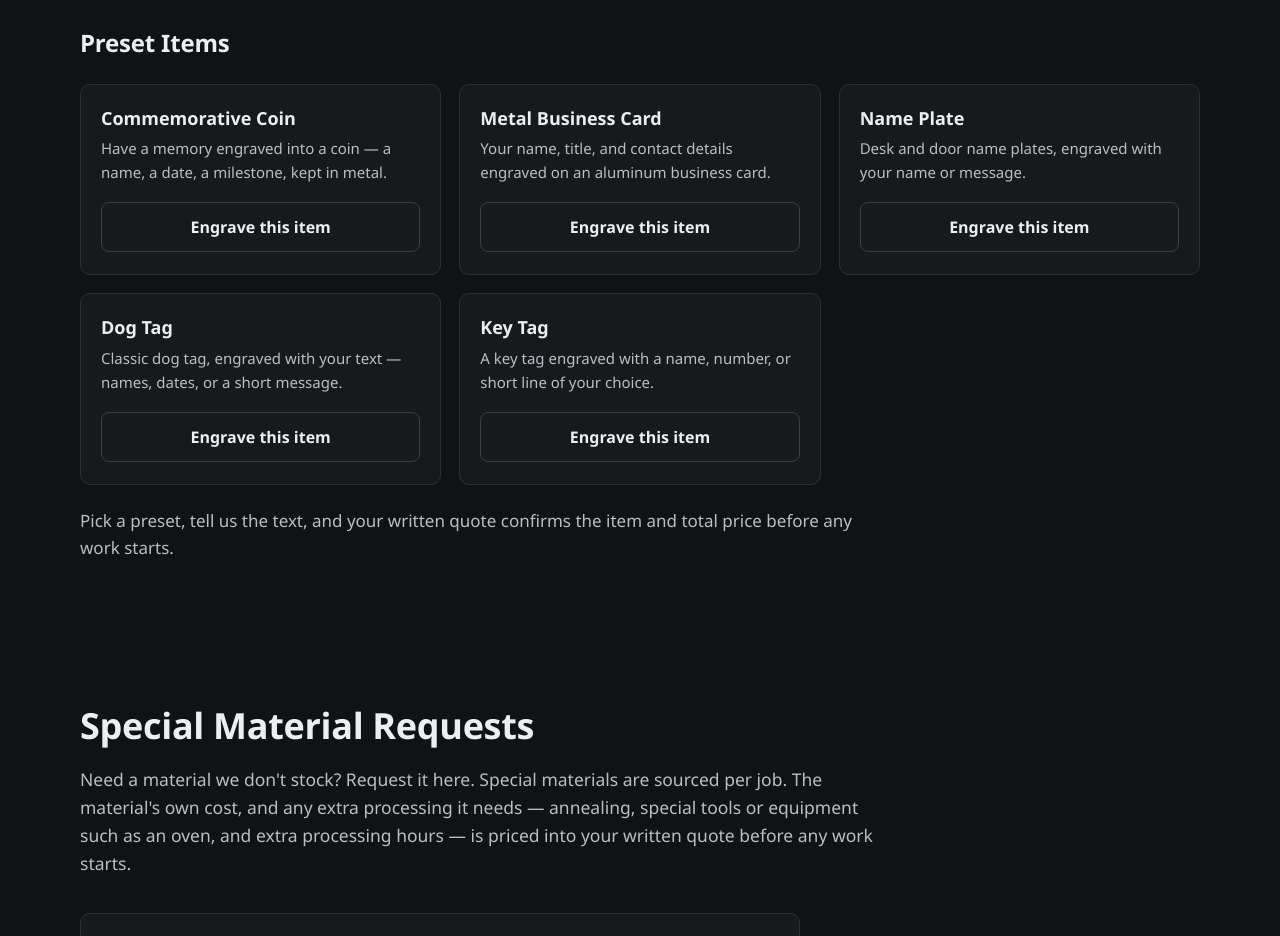
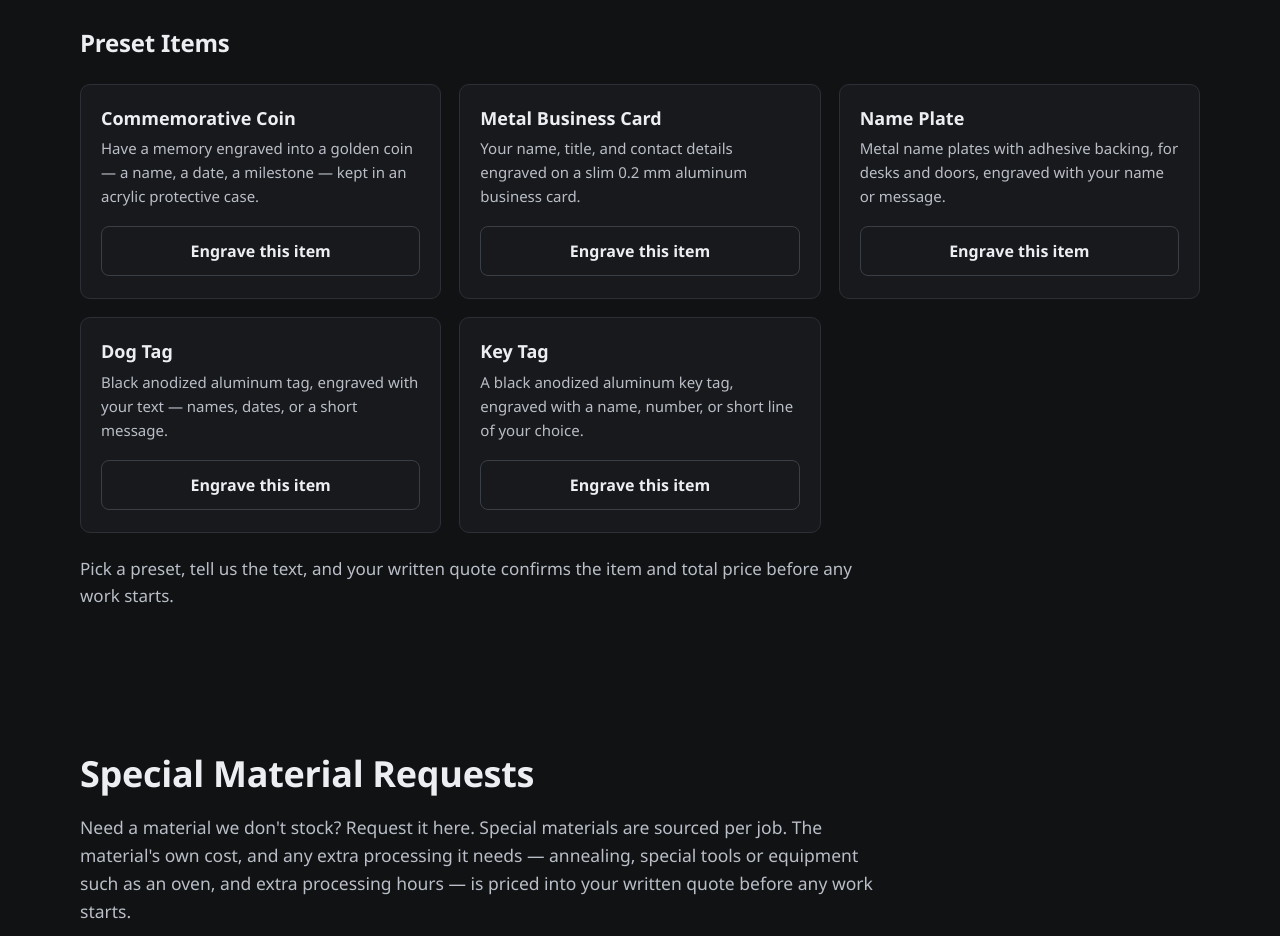
Before and after one commit to Ldiggity667/vectorcraft-studios-web, a plain HTML site: page index.html in a window 1280 px wide. Shown: the part 3260-4196 px from the top of the page. Drawn offline with Linux system fonts and the light colour scheme.

Commit message:
Engraving presets: describe the verified blank stock (golden coins, 0.2mm aluminum cards, adhesive name plates, black anodized tags)

```diff
--- a/index.html
+++ b/index.html
@@ -459,27 +459,27 @@
             <div class="preset-grid">
               <article class="preset">
                 <h4>Commemorative Coin</h4>
-                <p>Have a memory engraved into a coin — a name, a date, a milestone, kept in metal.</p>
+                <p>Have a memory engraved into a golden coin — a name, a date, a milestone — kept in an acrylic protective case.</p>
                 <button class="btn btn-ghost" data-quote-service="Custom Laser Engraving Service" data-preset-item="Commemorative Coin">Engrave this item</button>
               </article>
               <article class="preset">
                 <h4>Metal Business Card</h4>
-                <p>Your name, title, and contact details engraved on an aluminum business card.</p>
+                <p>Your name, title, and contact details engraved on a slim 0.2 mm aluminum business card.</p>
                 <button class="btn btn-ghost" data-quote-service="Custom Laser Engraving Service" data-preset-item="Metal Business Card">Engrave this item</button>
               </article>
               <article class="preset">
                 <h4>Name Plate</h4>
-                <p>Desk and door name plates, engraved with your name or message.</p>
+                <p>Metal name plates with adhesive backing, for desks and doors, engraved with your name or message.</p>
                 <button class="btn btn-ghost" data-quote-service="Custom Laser Engraving Service" data-preset-item="Name Plate">Engrave this item</button>
               </article>
               <article class="preset">
                 <h4>Dog Tag</h4>
-                <p>Classic dog tag, engraved with your text — names, dates, or a short message.</p>
+                <p>Black anodized aluminum tag, engraved with your text — names, dates, or a short message.</p>
                 <button class="btn btn-ghost" data-quote-service="Custom Laser Engraving Service" data-preset-item="Dog Tag">Engrave this item</button>
               </article>
               <article class="preset">
                 <h4>Key Tag</h4>
-                <p>A key tag engraved with a name, number, or short line of your choice.</p>
+                <p>A black anodized aluminum key tag, engraved with a name, number, or short line of your choice.</p>
                 <button class="btn btn-ghost" data-quote-service="Custom Laser Engraving Service" data-preset-item="Key Tag">Engrave this item</button>
               </article>
             </div>
```
